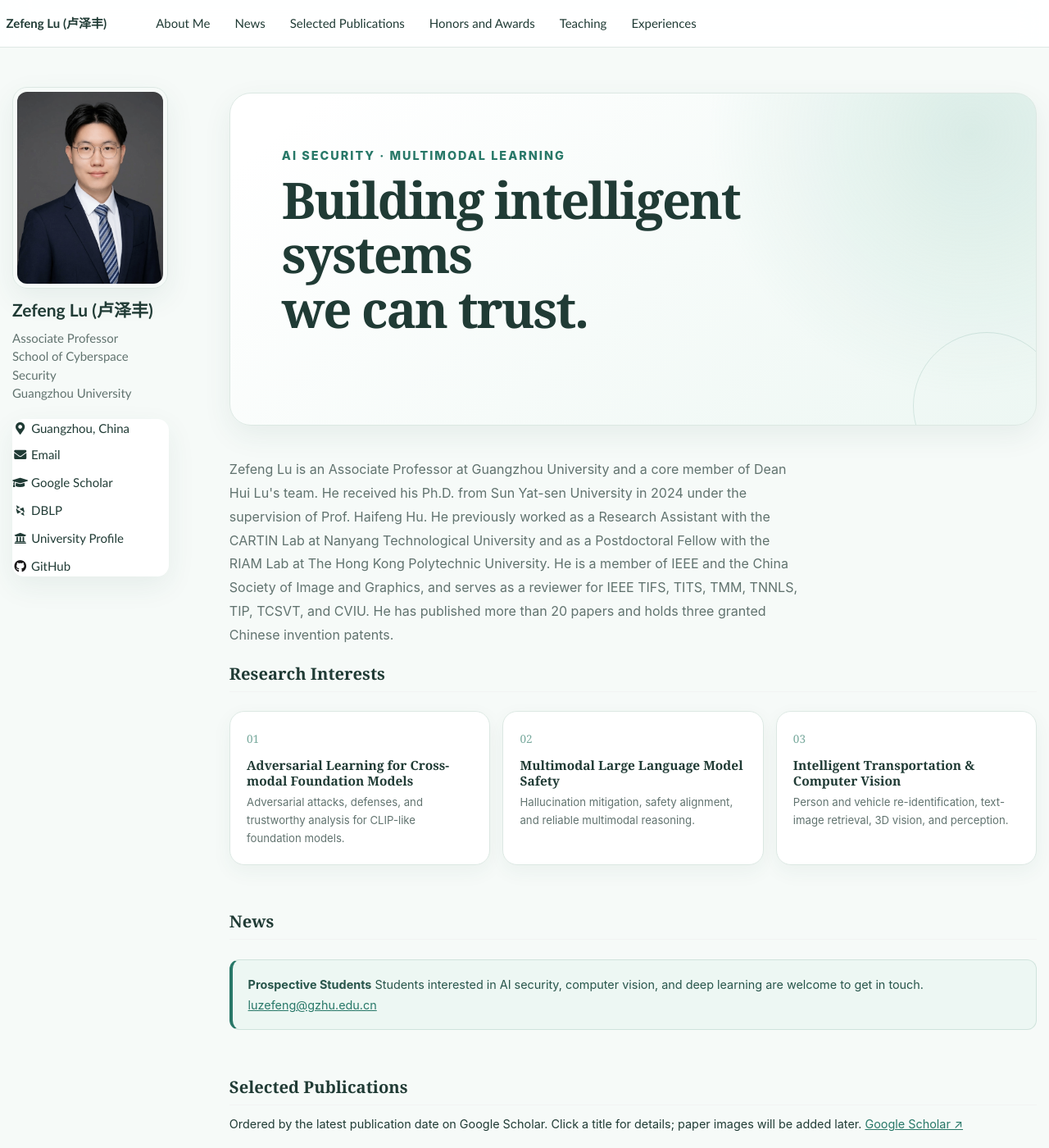
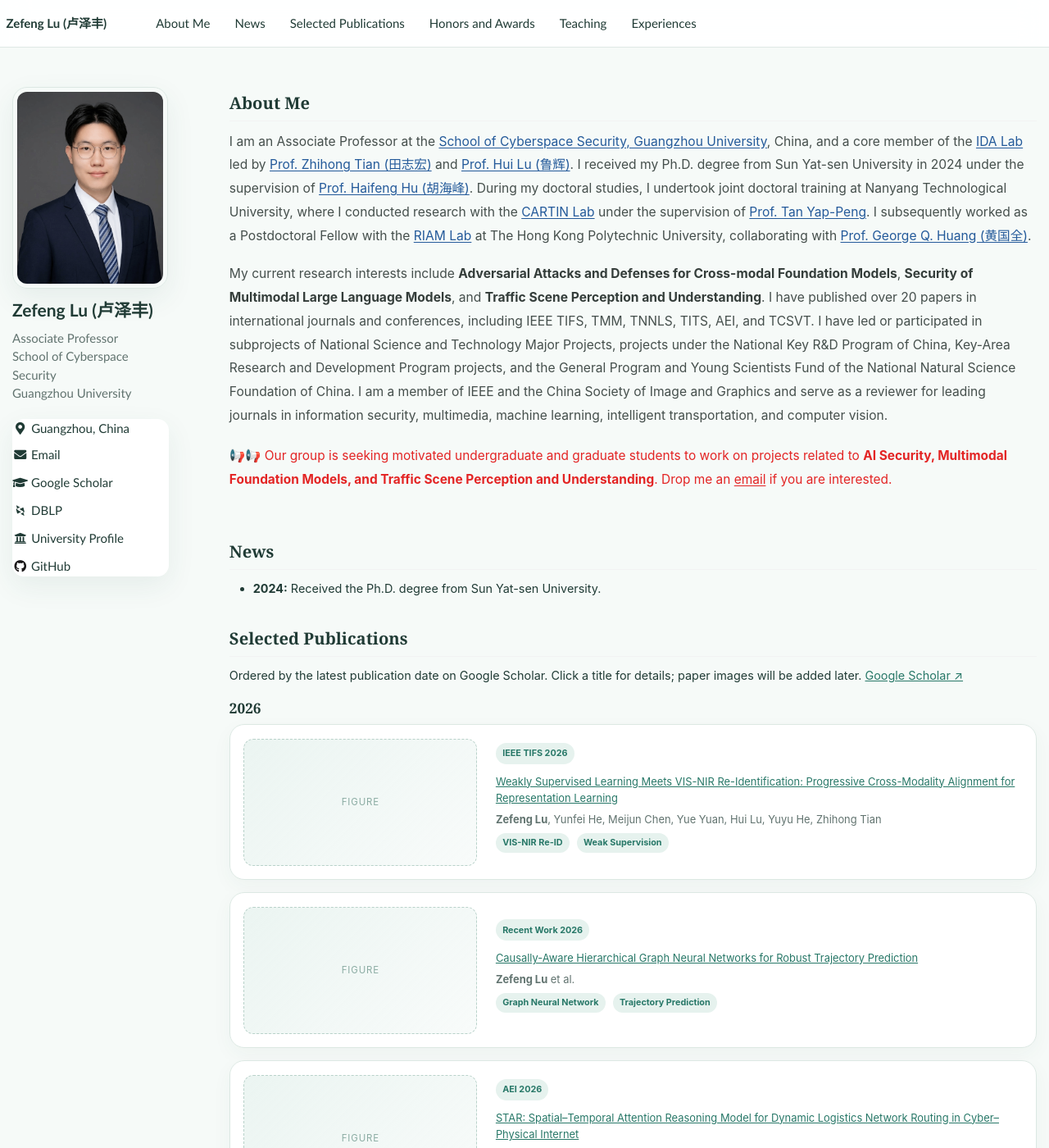
Before and after one commit to ZefengLU-GZHU/zefenglu-gzhu.github.io, a Jekyll site: the page built from _pages/about.md, in a window 1280 px wide and 1400 px high. Shown: the whole window at 82% size. Built offline with Jekyll 4.4.1, drawn with Linux system fonts in a browser that asks for light colours; some web fonts are replaced; our own code applies the rules of GitHub Pages for plain Markdown files.

Commit message:
Replace homepage hero with academic biography

```diff
--- a/_includes/head.html
+++ b/_includes/head.html
@@ -11,7 +11,7 @@
 </script>
 
 <!-- For all browsers -->
-<link rel="stylesheet" href="assets/css/main.css?v=20260727-3">
+<link rel="stylesheet" href="assets/css/main.css?v=20260727-4">
 
 <meta http-equiv="cleartype" content="on">
 <meta name="theme-color" content="#f6faf8">
--- a/_pages/about.md
+++ b/_pages/about.md
@@ -10,57 +10,50 @@ redirect_from:
 
 <span class="anchor" id="about-me"></span>
 
-<div class="hero-copy">
-  <p class="hero-kicker"><span class="lang-zh">人工智能安全 · 多模态学习</span><span class="lang-en">AI Security · Multimodal Learning</span></p>
-  <h1><span class="lang-zh">让智能系统更可靠，<br>也更值得信任。</span><span class="lang-en">Building intelligent systems<br>we can trust.</span></h1>
-</div>
+# About Me
 
-<div class="lang-zh">
-卢泽丰，博士，广州大学副教授、“人才特区”引进人才、鲁辉院长团队核心成员。2024 年博士毕业于中山大学，导师为胡海峰教授。曾在新加坡南洋理工大学 CARTIN 实验室担任研究助理，并在香港理工大学 RIAM 实验室从事博士后研究。
+<div class="about-copy">
+  <p>
+    I am an Associate Professor at the
+    <a href="https://wyy.gzhu.edu.cn/info/1160/4383.htm">School of Cyberspace Security, Guangzhou University</a>,
+    China, and a core member of the <a href="https://gzhu-binx.github.io/#/members">IDA Lab</a> led by
+    <a href="https://www.gzhu.edu.cn/info/1023/31167.htm">Prof. Zhihong Tian (田志宏)</a> and
+    <a href="https://wyy.gzhu.edu.cn/info/1036/1527.htm">Prof. Hui Lu (鲁辉)</a>. I received my Ph.D.
+    degree from Sun Yat-sen University in 2024 under the supervision of
+    <a href="https://seit.sysu.edu.cn/teacher/HuHaifeng">Prof. Haifeng Hu (胡海峰)</a>. During my doctoral
+    studies, I undertook joint doctoral training at Nanyang Technological University, where I conducted
+    research with the <a href="https://www.ntu.edu.sg/cartin">CARTIN Lab</a> under the supervision of
+    <a href="https://dr.ntu.edu.sg/entities/person/Tan-Yap-Peng">Prof. Tan Yap-Peng</a>. I subsequently
+    worked as a Postdoctoral Fellow with the <a href="https://www.polyu.edu.hk/riam/">RIAM Lab</a> at
+    The Hong Kong Polytechnic University, collaborating with
+    <a href="https://www.polyu.edu.hk/ise/people/academic-staff/george-huang/">Prof. George Q. Huang (黄国全)</a>.
+  </p>
 
-目前担任中国图象图形学学会会员、IEEE 会员，以及 IEEE TIFS、TITS、TMM、TNNLS、TIP、TCSVT、CVIU 等期刊审稿人。已在信息安全、多媒体、机器学习、智能交通与工程信息学等领域发表论文 20 余篇，获授权国家发明专利 3 项。
-</div>
+  <p>
+    My current research interests include <strong>Adversarial Attacks and Defenses for Cross-modal
+    Foundation Models</strong>, <strong>Security of Multimodal Large Language Models</strong>, and
+    <strong>Traffic Scene Perception and Understanding</strong>. I have published over 20 papers in
+    international journals and conferences, including IEEE TIFS, TMM, TNNLS, TITS, AEI, and TCSVT.
+    I have led or participated in subprojects of National Science and Technology Major Projects,
+    projects under the National Key R&amp;D Program of China, Key-Area Research and Development Program
+    projects, and the General Program and Young Scientists Fund of the National Natural Science Foundation
+    of China. I am a member of IEEE and the China Society of Image and Graphics and serve as a reviewer
+    for leading journals in information security, multimedia, machine learning, intelligent transportation,
+    and computer vision.
+  </p>
 
-<div class="lang-en">
-Zefeng Lu is an Associate Professor at Guangzhou University and a core member of Dean Hui Lu's team. He received his Ph.D. from Sun Yat-sen University in 2024 under the supervision of Prof. Haifeng Hu. He previously worked as a Research Assistant with the CARTIN Lab at Nanyang Technological University and as a Postdoctoral Fellow with the RIAM Lab at The Hong Kong Polytechnic University.
-
-He is a member of IEEE and the China Society of Image and Graphics, and serves as a reviewer for IEEE TIFS, TITS, TMM, TNNLS, TIP, TCSVT, and CVIU. He has published more than 20 papers and holds three granted Chinese invention patents.
-</div>
-
-<span class="anchor" id="research"></span>
-
-# <span class="lang-zh">研究方向</span><span class="lang-en">Research Interests</span>
-
-<div class="research-grid">
-  <div class="research-item">
-    <span>01</span>
-    <h3><span class="lang-zh">跨模态大模型对抗攻防</span><span class="lang-en">Adversarial Learning for Cross-modal Foundation Models</span></h3>
-    <p class="lang-zh">面向 CLIP 等跨模态基础模型，研究对抗攻击、防御机制与可信分析。</p>
-    <p class="lang-en">Adversarial attacks, defenses, and trustworthy analysis for CLIP-like foundation models.</p>
-  </div>
-  <div class="research-item">
-    <span>02</span>
-    <h3><span class="lang-zh">多模态大语言模型安全</span><span class="lang-en">Multimodal Large Language Model Safety</span></h3>
-    <p class="lang-zh">关注多模态大语言模型的幻觉缓解、安全对齐与可靠推理。</p>
-    <p class="lang-en">Hallucination mitigation, safety alignment, and reliable multimodal reasoning.</p>
-  </div>
-  <div class="research-item">
-    <span>03</span>
-    <h3><span class="lang-zh">智能交通与计算机视觉</span><span class="lang-en">Intelligent Transportation & Computer Vision</span></h3>
-    <p class="lang-zh">研究人员与车辆重识别、文本图像检索、三维视觉及复杂场景感知。</p>
-    <p class="lang-en">Person and vehicle re-identification, text-image retrieval, 3D vision, and perception.</p>
-  </div>
+  <p class="recruit-alert">
+    📢📢 Our group is seeking motivated undergraduate and graduate students to work on projects related to
+    <strong>AI Security, Multimodal Foundation Models, and Traffic Scene Perception and Understanding</strong>.
+    Drop me an <a href="mailto:luzefeng@gzhu.edu.cn">email</a> if you are interested.
+  </p>
 </div>
 
 <span class="anchor" id="news"></span>
 
 # News
 
-<div class="recruit-note">
-  <strong>Prospective Students</strong>
-  Students interested in AI security, computer vision, and deep learning are welcome to get in touch.
-  <a href="mailto:luzefeng@gzhu.edu.cn">luzefeng@gzhu.edu.cn</a>
-</div>
+- **2024:** Received the Ph.D. degree from Sun Yat-sen University.
 
 <span class="anchor" id="selected-publications"></span>
 
--- a/assets/css/main.scss
+++ b/assets/css/main.scss
@@ -193,6 +193,38 @@ body.lang-zh .lang-en {
 .page__content {
   font-size: 0.96rem;
   line-height: 1.78;
+}
+
+.about-copy {
+  margin-bottom: 2.7rem;
+  color: #454f4c;
+  font-size: 1.04rem;
+  line-height: 1.85;
+}
+
+.about-copy p {
+  margin: 0 0 1.15rem;
+}
+
+.about-copy a {
+  color: #245a9a;
+  text-decoration: underline;
+  text-underline-offset: 0.15em;
+}
+
+.about-copy strong {
+  color: #343d3a;
+}
+
+.about-copy .recruit-alert {
+  margin-top: 1.35rem;
+  color: #e32424;
+  font-size: 1.03rem;
+}
+
+.about-copy .recruit-alert a,
+.about-copy .recruit-alert strong {
+  color: #e32424;
 }
 
 .academic-hero,
```
